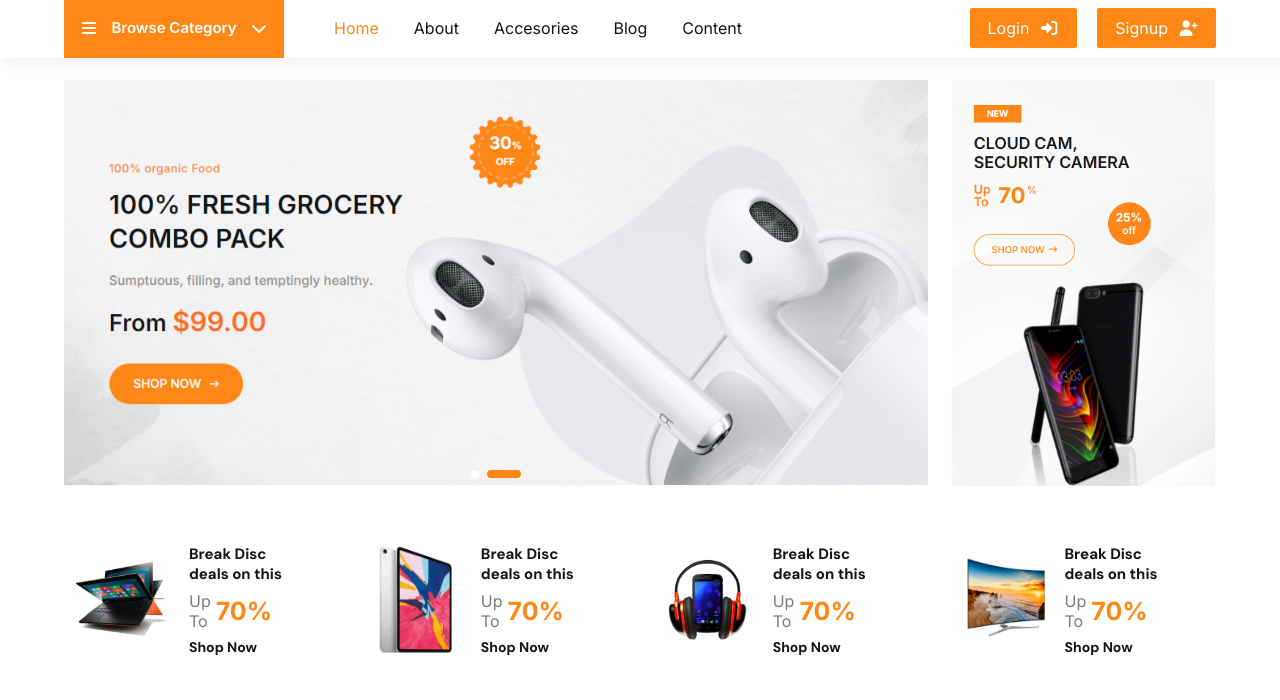
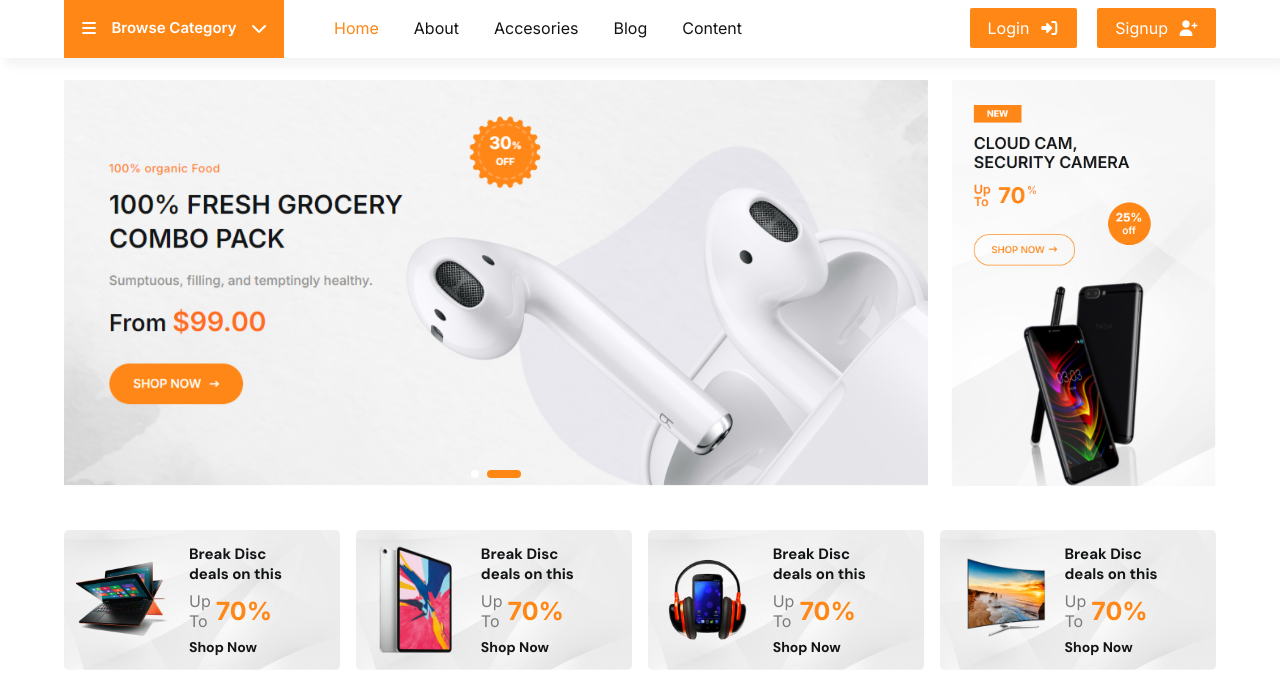
Before and after one commit to joe19-0/Online-Store, a plain HTML site: page index.html in a window 1280 px wide. Shown: the part 100-800 px from the top of the page. Drawn offline with nearby package versions, Linux system fonts and the light colour scheme; the site is published under a folder, as on GitHub Pages, so addresses that start at the root find nothing.

Commit message:
fix css background image in line 298

```diff
--- a/CSS/style.css
+++ b/CSS/style.css
@@ -295,7 +295,7 @@ header .bottom-header .nav-links li.active a {
 }
 .banners-4 .container .box {
     width: 24%;
-    background: url(/images/bg_banner3.jpg);
+    background: url(../images/bg_banner3.jpg);
     background-size: cover;
     background-position: center;
     border-radius: 5px;
```
